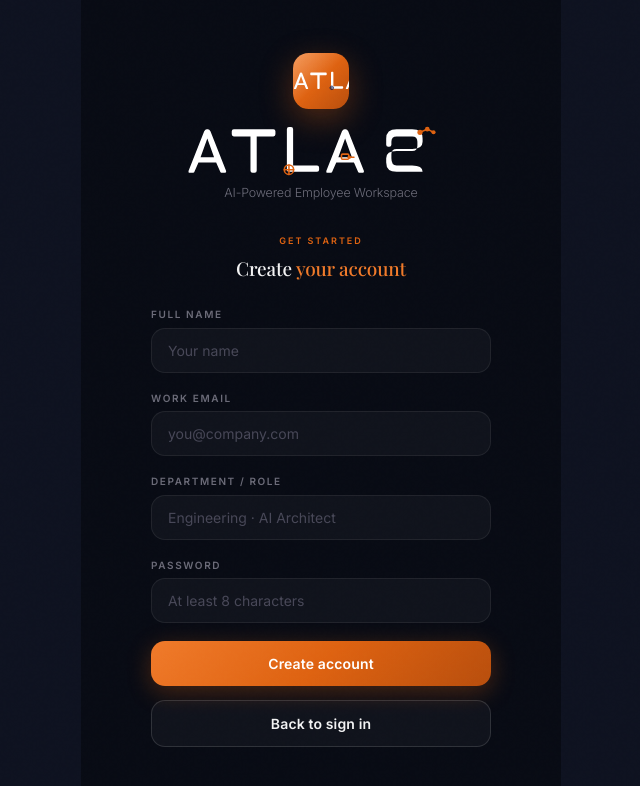
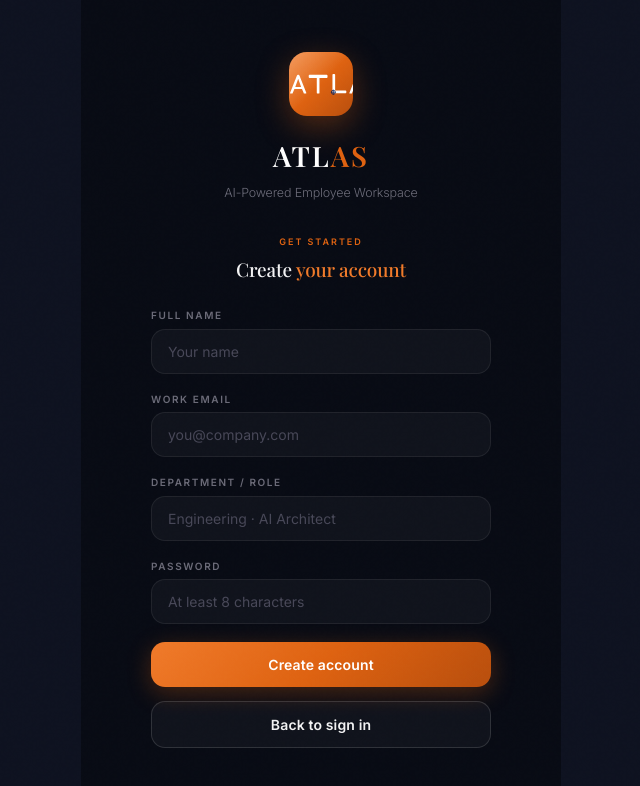
Before and after one commit to neatin-gowda/atg-hub-react, a React (Vite) app: page /register in a window 1280 px wide. Shown: the top 786 px of the page, without its empty margins (319-959 px from the left). Built offline with nearby package versions, Linux system fonts and the light colour scheme; no server answers.

Commit message:
Refactor Register component to use AtlasTitle

```diff
--- a/src/pages/Register.jsx
+++ b/src/pages/Register.jsx
@@ -4,7 +4,7 @@ import { useAuth } from '../context/AuthContext';
 import { useToast } from '../context/ToastContext';
 import { useTheme } from '../context/ThemeContext';
 import { getConfig } from '../config';
-import AtlasLogo, { AtlasIcon } from '../components/AtlasLogo';
+import { AtlasIcon, AtlasTitle } from '../components/AtlasLogo';
 import LoadingOverlay from '../components/LoadingOverlay';
 
 export default function Register() {
@@ -45,9 +45,11 @@ export default function Register() {
       <LoadingOverlay {...overlay} />
       <div className="auth-page">
         <div className="auth-inner">
-          <AtlasIcon size={56} style={{ margin: '0 auto 16px' }} />
-          <AtlasLogo size="lg" variant={theme === 'dark' ? 'dark' : 'light'} style={{ margin: '0 auto 6px' }} />
-          <p className="auth-sub">{cfg.tagline}</p>
+          <div style={{ textAlign: 'center', marginBottom: 24 }}>
+            <AtlasIcon size={64} style={{ margin: '0 auto 18px' }} />
+            <AtlasTitle variant={theme === 'dark' ? 'dark' : 'light'} />
+            <p className="auth-sub" style={{ marginTop: 6 }}>{cfg.tagline}</p>
+          </div>
           <div className="auth-eye">Get started</div>
           <h2 className="auth-heading">Create <em>your account</em></h2>
           {error && <div className="msg msg-err">{error}</div>}
```
